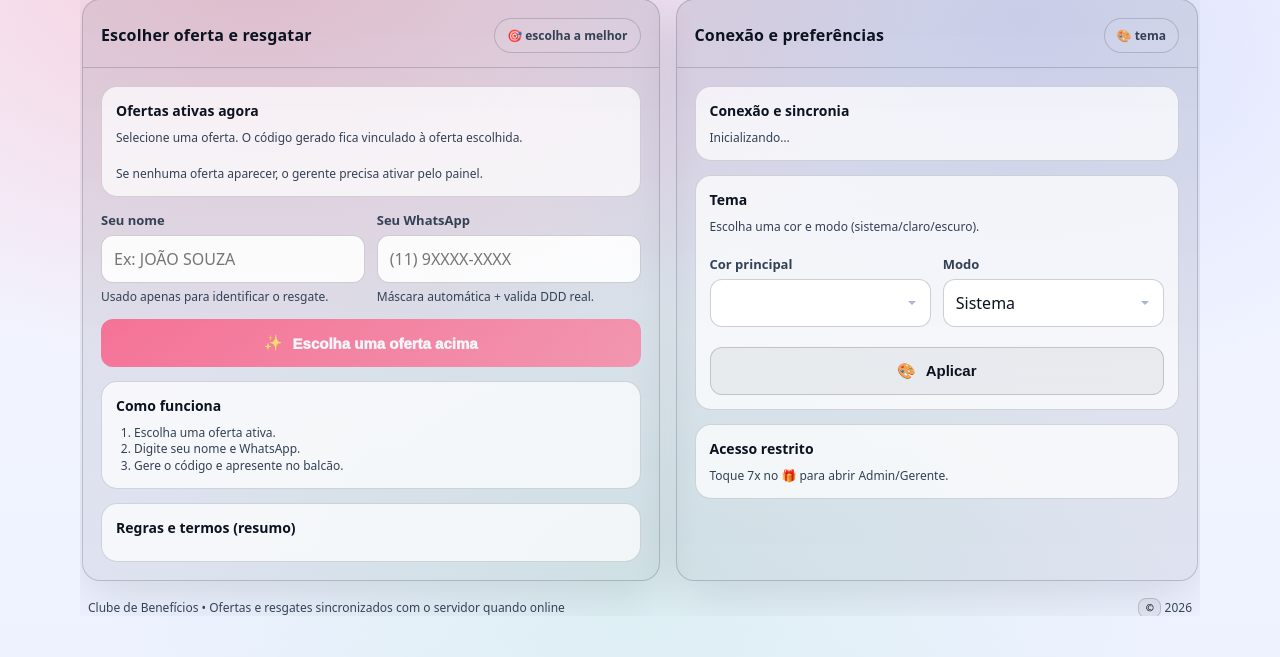
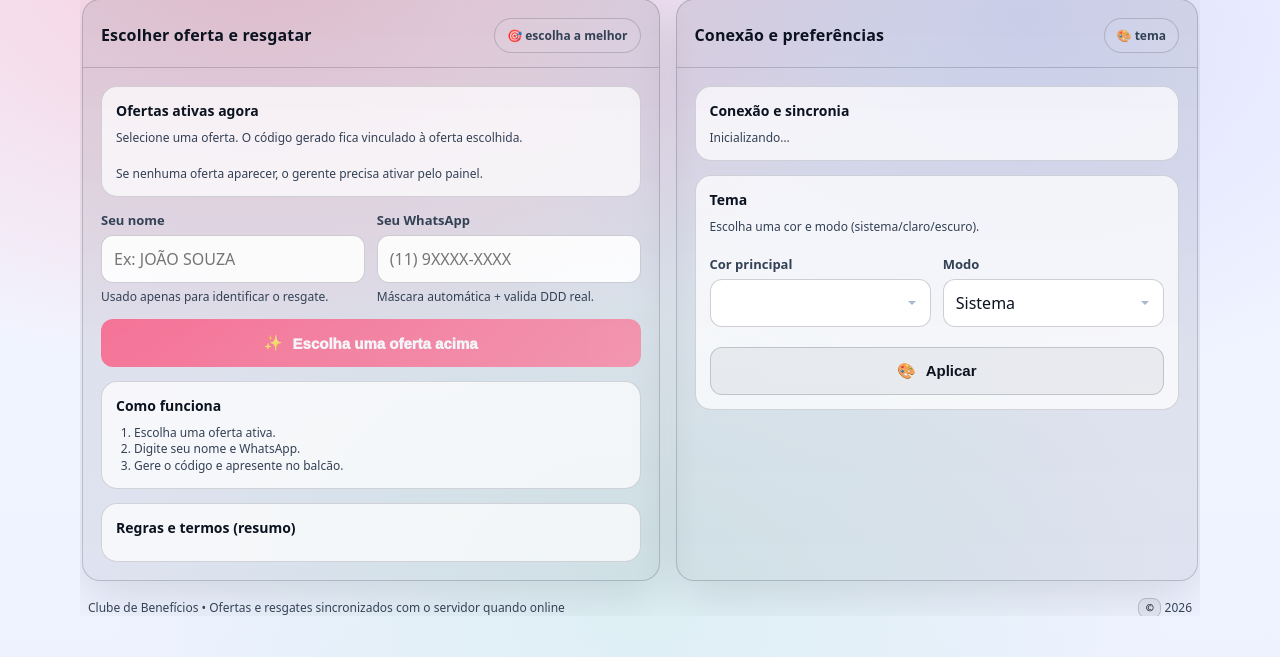
Before and after one commit to Augustuuuuu/clube-beneficios, a Django app: page / in a window 1280 px wide. Shown: the part 143-800 px from the top of the page. Run offline with Django 5.2, Linux system fonts and the light colour scheme; lists and menus that the app fills with data are empty; some libraries are stand-ins or nearby versions.

Commit message:
Update index.html

```diff
--- a/templates/index.html
+++ b/templates/index.html
@@ -166,12 +166,6 @@
             </button>
           </div>
 
-          <div class="codeCard">
-            <strong style="font-size:14px;">Acesso restrito</strong>
-            <div class="offerMeta">
-              Toque 7x no 🎁 para abrir Admin/Gerente.
-            </div>
-          </div>
         </div>
       </section>
     </div>
```
